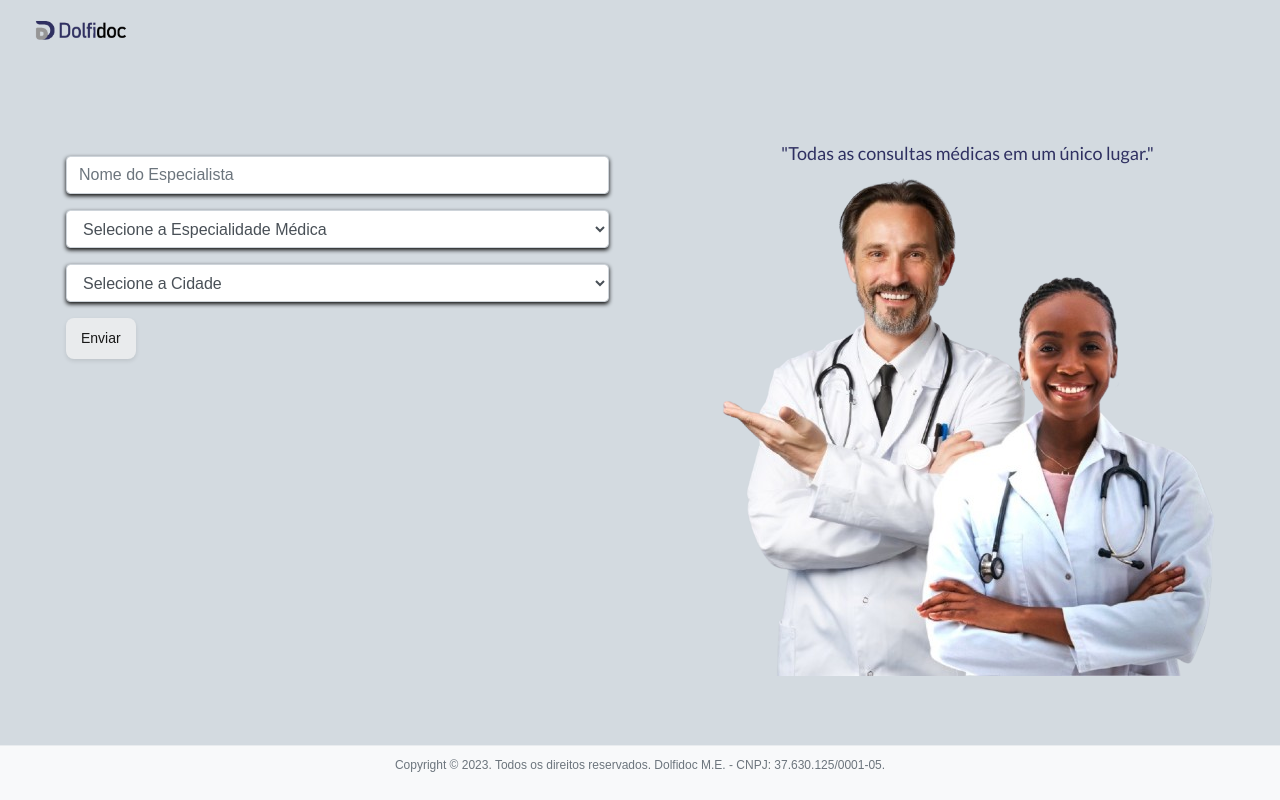
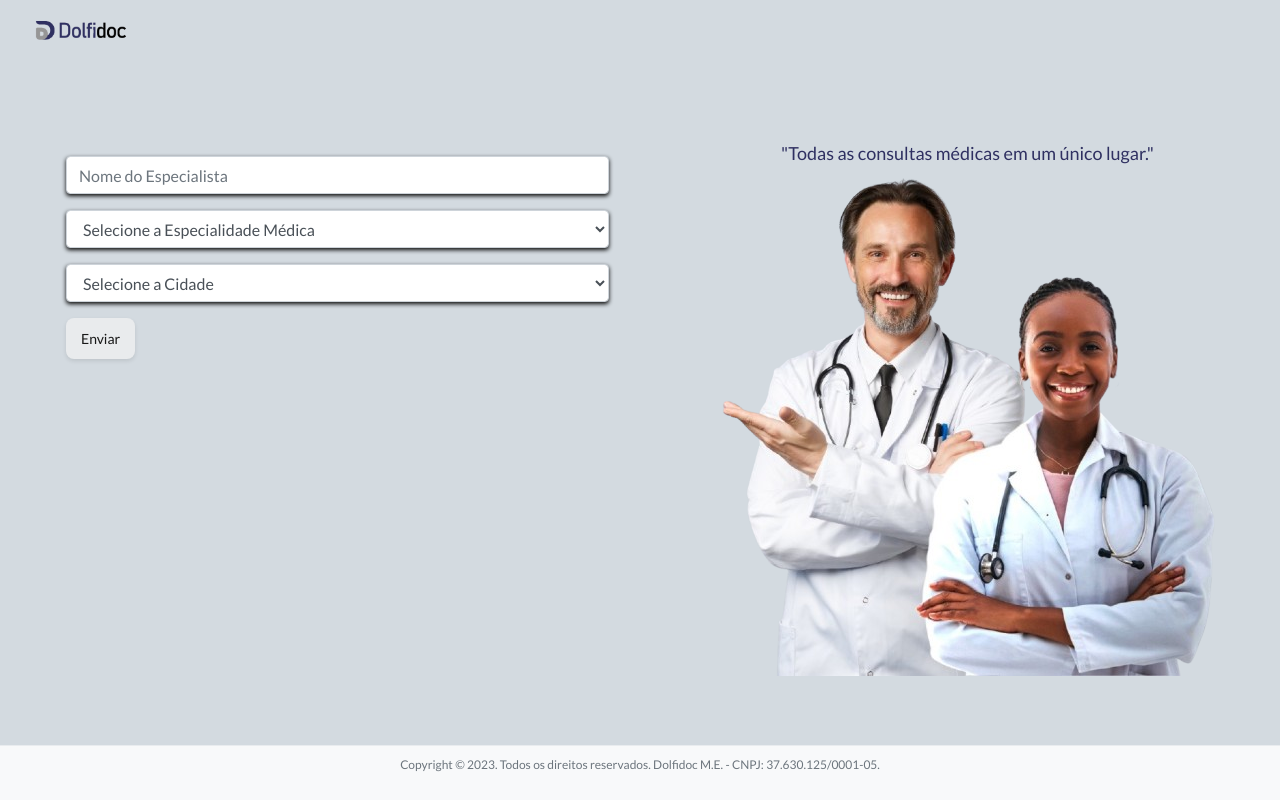
Before and after one commit to dolfidocdjango/dolfidoc, a Django app: page / in a window 1280 px wide. Run offline with Django 5.2, Linux system fonts and the light colour scheme; some libraries are stand-ins or nearby versions.

Commit message:
Update pagina_inicial.html

```diff
--- a/dolfidocapp/templates/pagina_inicial.html
+++ b/dolfidocapp/templates/pagina_inicial.html
@@ -15,7 +15,7 @@
     <link rel="stylesheet" href="https://stackpath.bootstrapcdn.com/bootstrap/4.5.2/css/bootstrap.min.css">
     <style>
     body {
-    font-family: Arial, sans-serif;
+    font-family: Lato, sans-serif;
     background-color: #D3DAE0;
     min-height: 100vh;
     display: flex;
```
